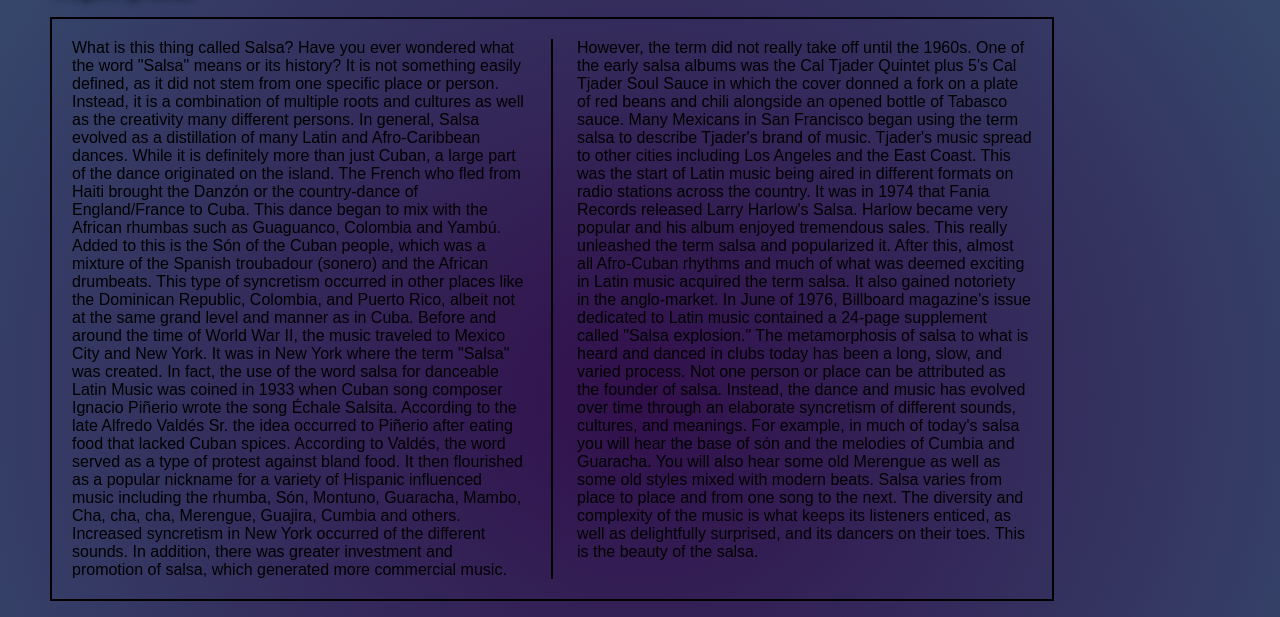
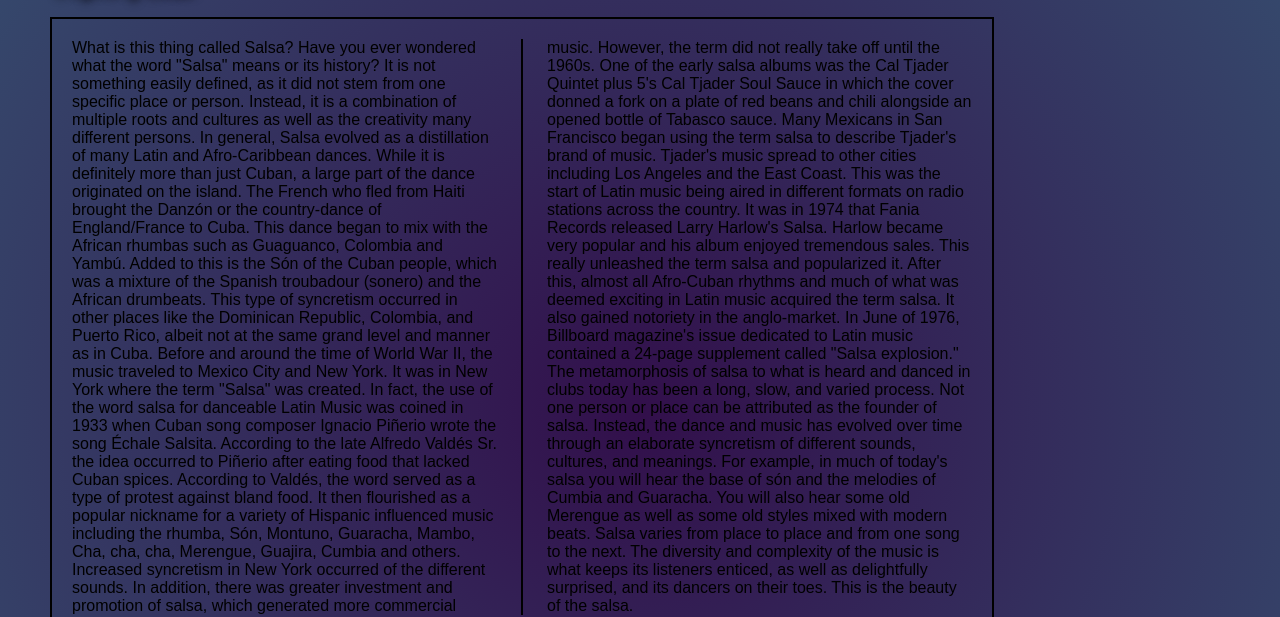
Before and after one commit to tjdiamond/HTML5CSS3-HW2, a plain HTML site: page index.html in a window 1280 px wide. Shown: the part 211-828 px from the top of the page. Drawn offline with nearby package versions, Linux system fonts and the light colour scheme; no server answers.

Commit message:
5th upload

```diff
--- a/css/mystyle.css
+++ b/css/mystyle.css
@@ -3,7 +3,7 @@
    border-width: 2px;
    margin: 20px 0px 0px 50px;
    padding: 20px;
-   width: 960px;
+   width: 900px;
    height: auto;
    column-count: 2;
    column-gap: 50px;
```
